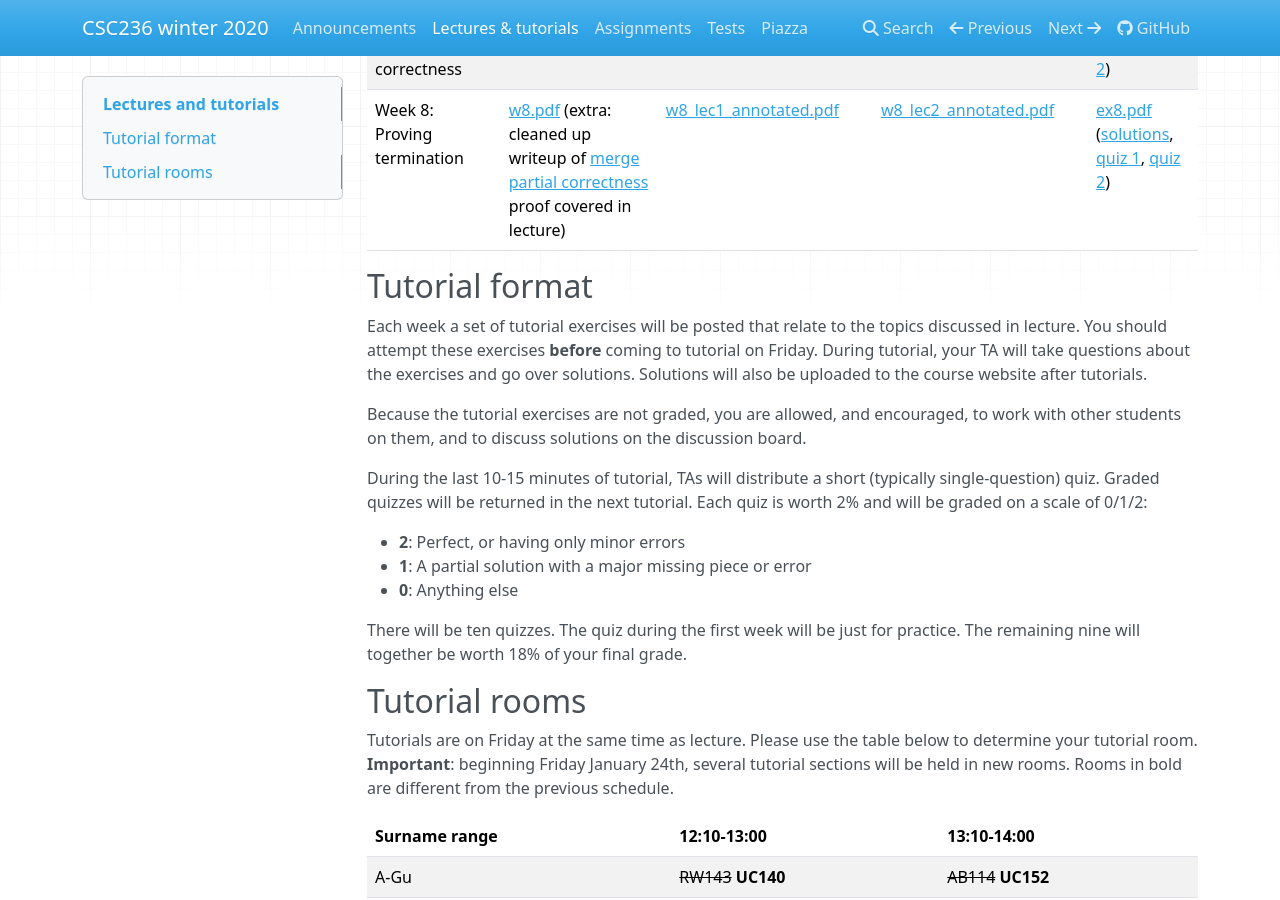
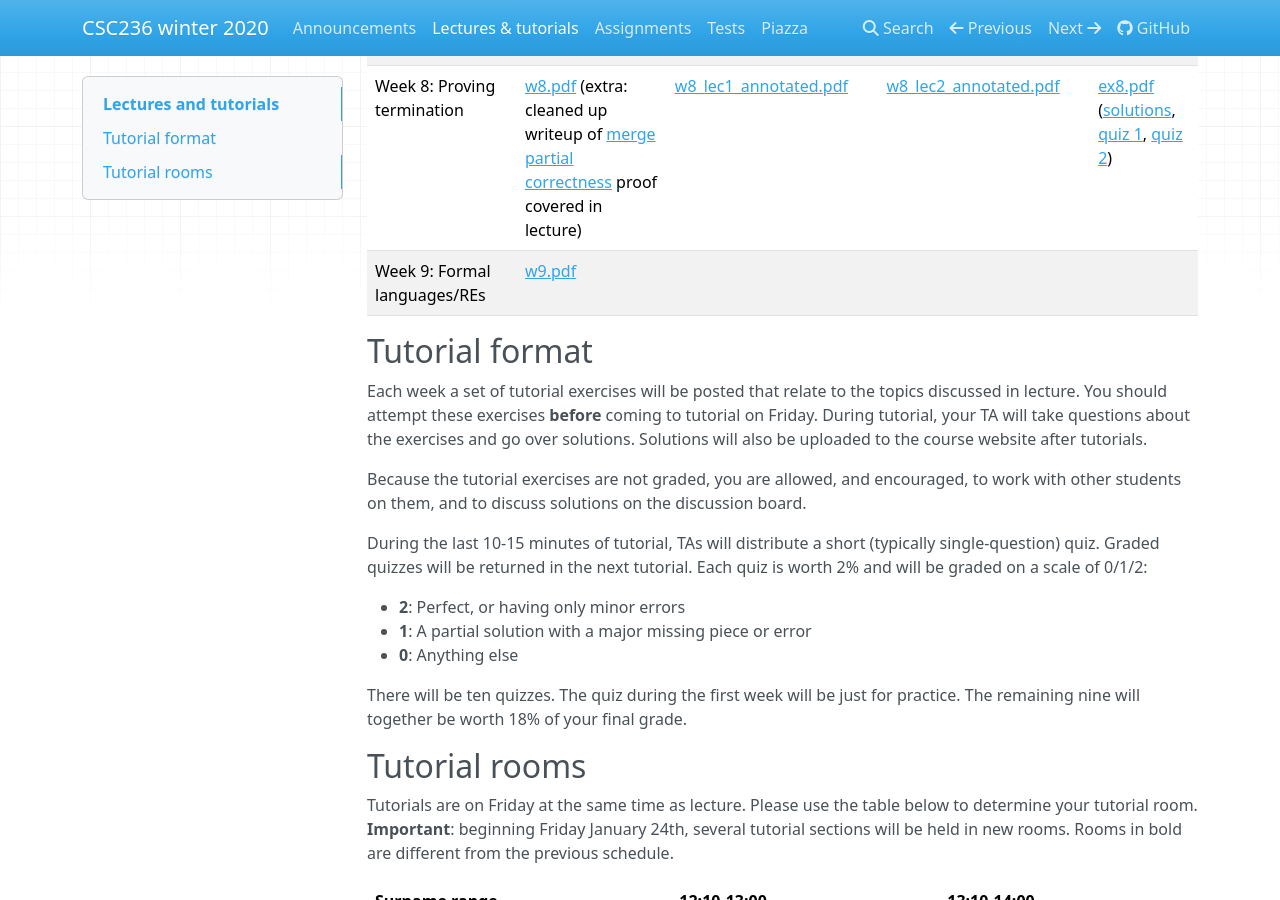
Before and after one commit to colinmorris/csc236, an MkDocs documentation site: the page built from docs/lectures_and_tutorials.md, in a window 1280 px wide and 900 px high, scrolled down 892 px. Built offline with MkDocs 1.6.1, drawn with Linux system fonts in a browser that asks for light colours; nearby versions of some CDN libraries.

Commit message:
w9 slides

```diff
--- a/docs/lectures_and_tutorials.md
+++ b/docs/lectures_and_tutorials.md
@@ -12,6 +12,7 @@ Week 5: Master Theorem | [w5.pdf](lecture_slides/w5.pdf) | [w5_lec1_annotated.pd
 Week 6: Recursive correctness | [w6.pdf](lecture_slides/w6.pdf) | [w6_lec1_annotated.pdf](lecture_slides/w6_lec1_annotated.pdf) (with post-hoc annotations) | [w6_lec2_annotated.pdf](lecture_slides/w6_lec2_annotated.pdf) | [ex6.pdf](exercises/ex6.pdf) ([solutions](exercises/ex6_solutions.pdf), [quiz 1](exercises/q6_v1_solutions.pdf), [quiz 2](exercises/q6_v2_solutions.pdf))
 Week 7: Iterative (partial) correctness | [w7.pdf](lecture_slides/w7.pdf) | [w7_lec1_annotated.pdf](lecture_slides/w7_lec1_annotated.pdf) | [w7_lec2_annotated.pdf](lecture_slides/w7_lec2_annotated.pdf) | [ex7.pdf](exercises/ex7.pdf)  ([solutions](exercises/ex7_solutions.pdf), [quiz 1](exercises/q7_v1_solutions.pdf), [quiz 2](exercises/q7_v2_solutions.pdf))|
 Week 8: Proving termination | [w8.pdf](lecture_slides/w8.pdf) (extra: cleaned up writeup of [merge partial correctness](lecture_slides/merge_proof.pdf) proof covered in lecture) | [w8_lec1_annotated.pdf](lecture_slides/w8_lec1_annotated.pdf)  | [w8_lec2_annotated.pdf](lecture_slides/w8_lec2_annotated.pdf) |  [ex8.pdf](exercises/ex8.pdf) ([solutions](exercises/ex8_solutions.pdf), [quiz 1](exercises/q8_v1_solutions.pdf), [quiz 2](exercises/q8_v2_solutions.pdf)) |
+Week 9: Formal languages/REs | [w9.pdf](lecture_slides/w9.pdf) |  |  |  |
 
 ## Tutorial format
 
```
Also changed, not shown: 1 other file.
